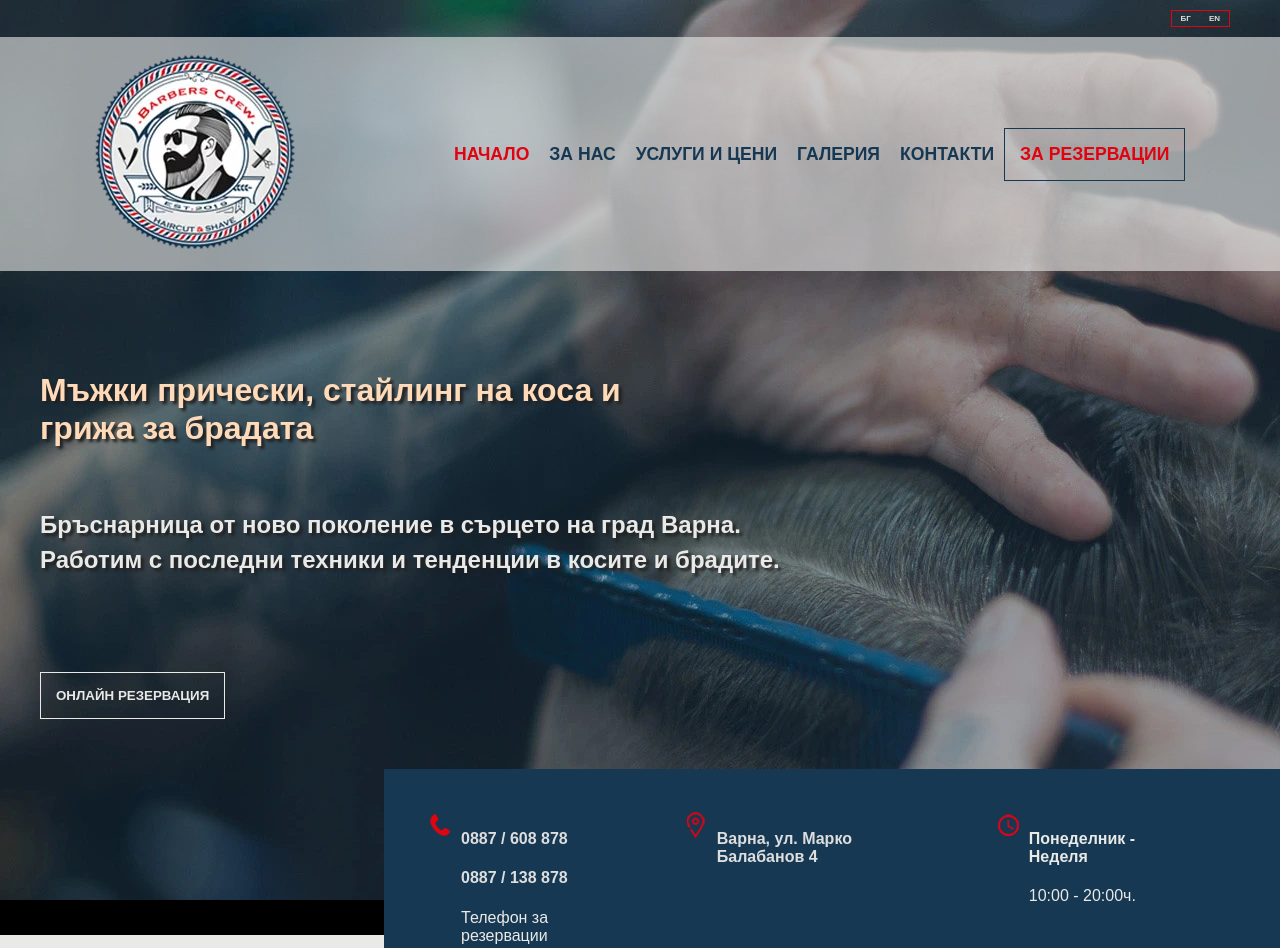
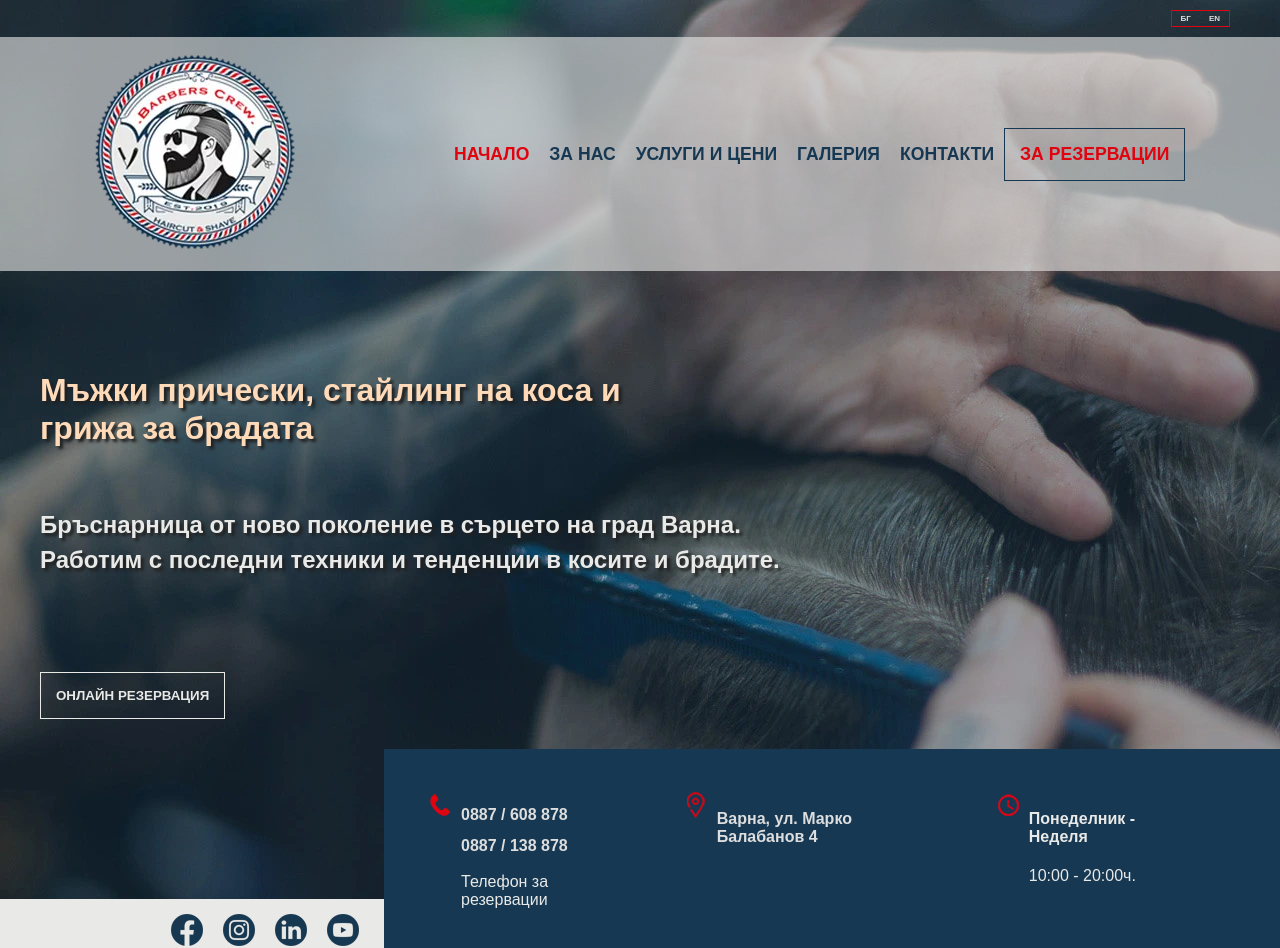
Before and after one commit to Joszeph/Vasil-Webpage, a Next.js app: page / in a window 1280 px wide. Shown: the top 948 px of the page. Built offline with nearby package versions, Linux system fonts and the light colour scheme.

Commit message:
Add files via upload

```diff
--- a/styles/Home.module.css
+++ b/styles/Home.module.css
@@ -16,6 +16,16 @@
 .mainTitles h2{
   text-shadow: rgb(32 32 32) 3px 3px 3px;
   line-height: 35px;
+}
+
+.tel{
+  line-height: 10px;
+  margin: 24px 0 -7px 0;
+}
+
+.telP{
+  margin-top: 5px;
+  line-height: 18px;
 }
 
 .mainBtn{
@@ -256,7 +266,7 @@
 
 @media only screen and (min-width: 1239px) {
   .mainContacts{
-    margin-top: 50px;
+    margin-top: 30px;
   }
 }
 
```
